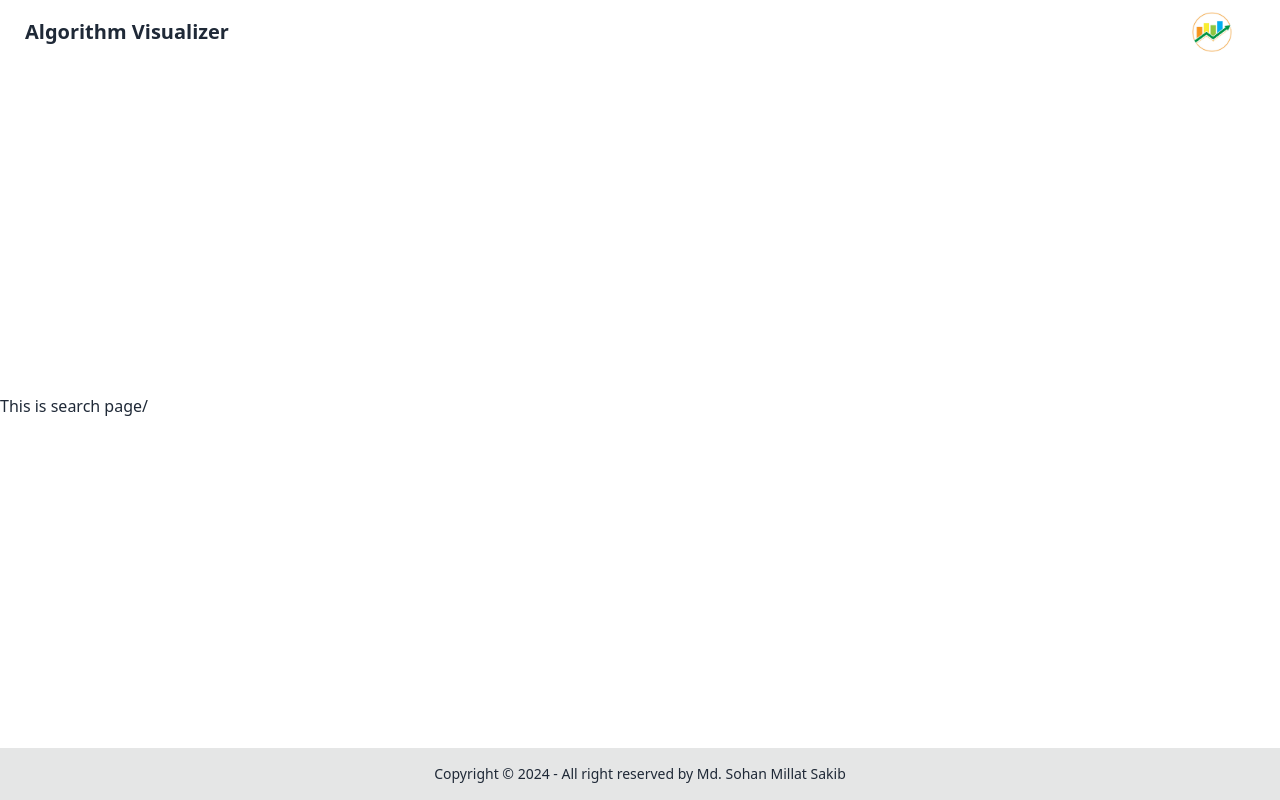
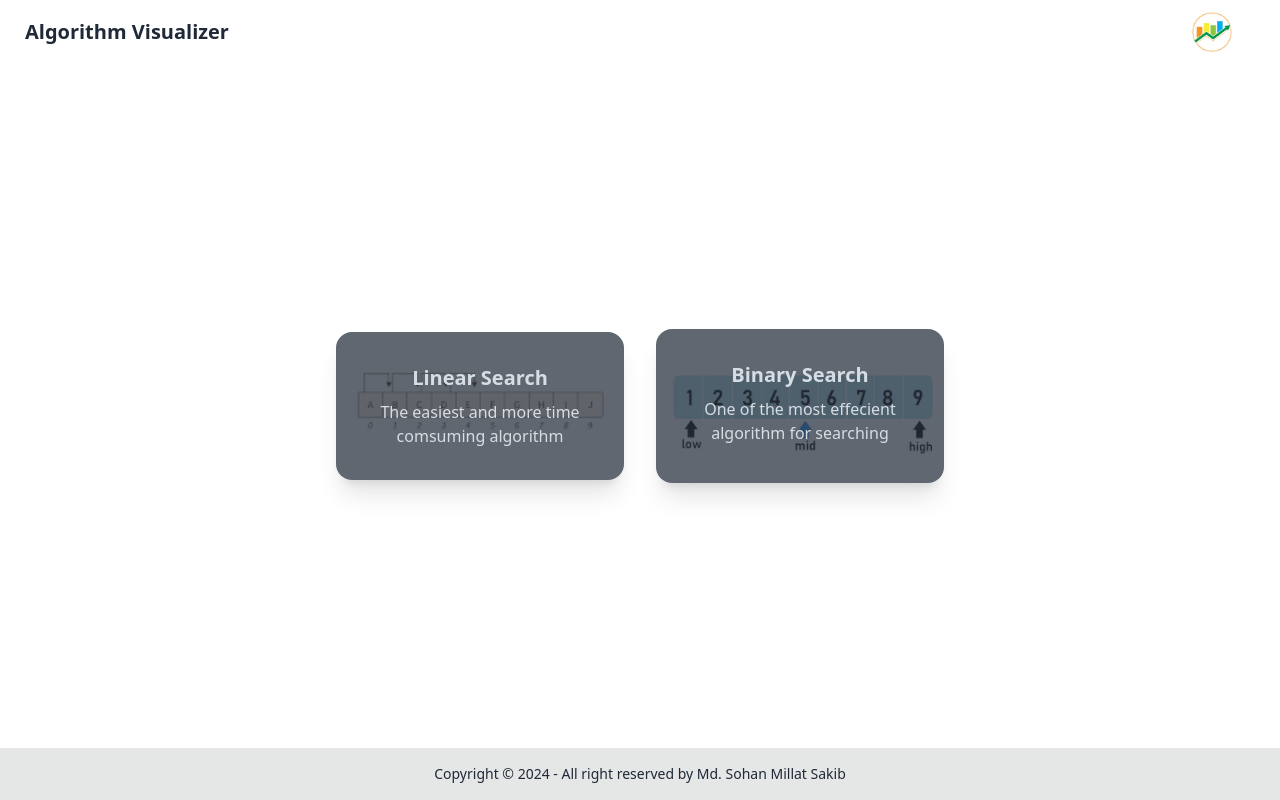
Before and after one commit to MillatSakib/Algorithm-Visualizer-with-React, a React (Vite) app: page /search in a window 1280 px wide. Built offline with nearby package versions, Linux system fonts and the light colour scheme.

Commit message:
search page complete

```diff
--- /dev/null
+++ b/src/Search/Card.jsx
@@ -0,0 +1,20 @@
+import React from "react";
+import { Link } from "react-router-dom";
+
+const Card = ({ title, description, linkTo, imgLink }) => {
+  return (
+    <Link to={linkTo}>
+      <div className="card bg-base-100 image-full w-72 shadow-xl">
+        <figure>
+          <img src={imgLink} alt="sort" />
+        </figure>
+        <div className="card-body">
+          <h2 className="card-title text-center block">{title}</h2>
+          <p className="block text-center">{description}</p>
+        </div>
+      </div>
+    </Link>
+  );
+};
+
+export default Card;
--- a/src/Search/Search.jsx
+++ b/src/Search/Search.jsx
@@ -1,7 +1,27 @@
 import React from "react";
+import linear from "../assets/linear.png";
+import binary from "../assets/binarySearch.png";
+import Card from "./Card";
 
 const Search = () => {
-  return <div>This is search page/</div>;
+  return (
+    <div>
+      <div className="grid gird-cols-1 md:flex gap-8 items-center justify-center">
+        <Card
+          title="Linear Search"
+          description="The easiest and more time comsuming algorithm"
+          linkTo="/sort/linearsearch"
+          imgLink={linear}
+        ></Card>{" "}
+        <Card
+          title="Binary Search"
+          description="One of the most effecient algorithm for searching"
+          linkTo="/sort/binarysearch"
+          imgLink={binary}
+        ></Card>
+      </div>
+    </div>
+  );
 };
 
 export default Search;
```
Also changed, not shown: src/assets/binarySearch.png (added), src/assets/linear.png (added).
